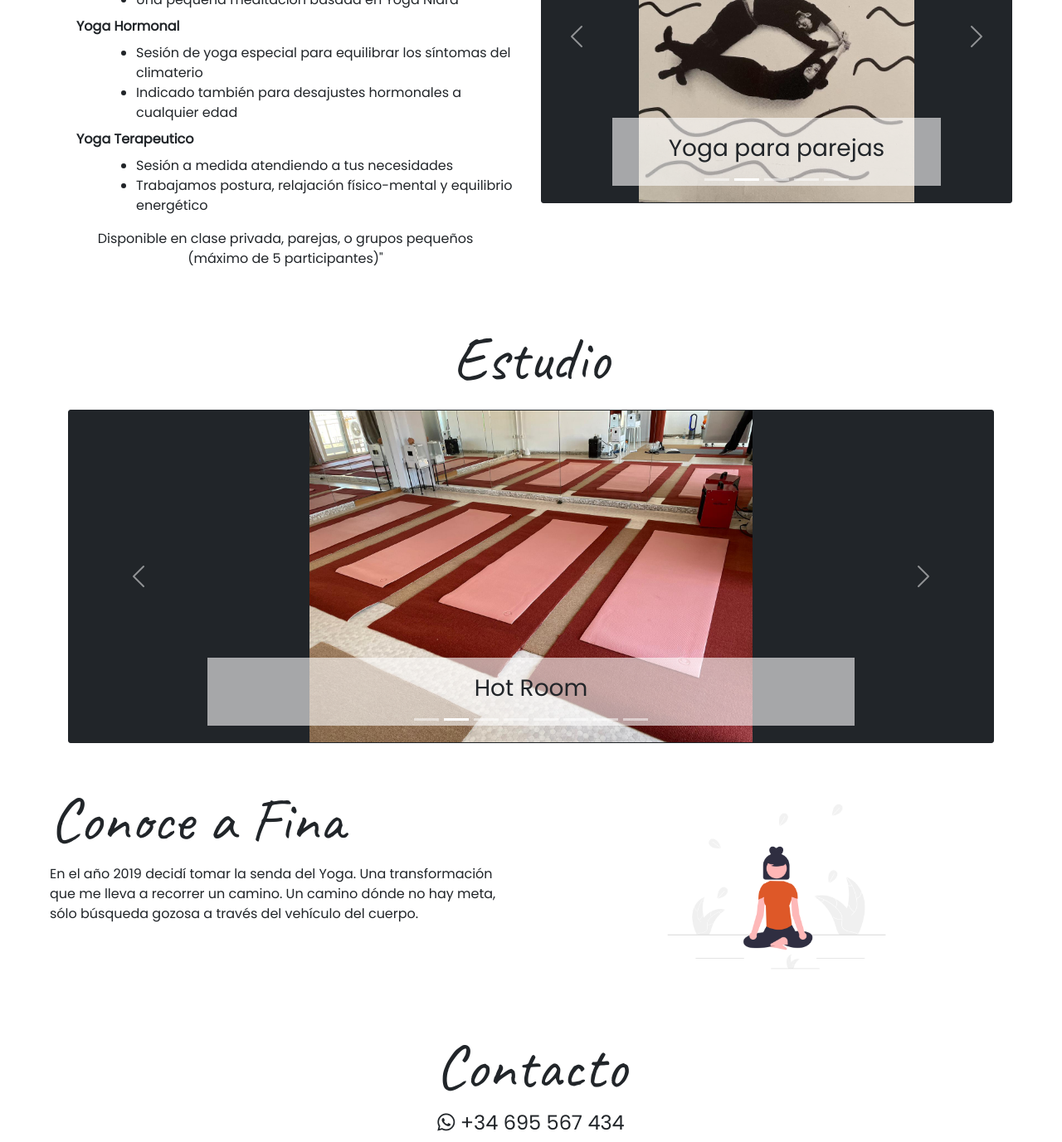
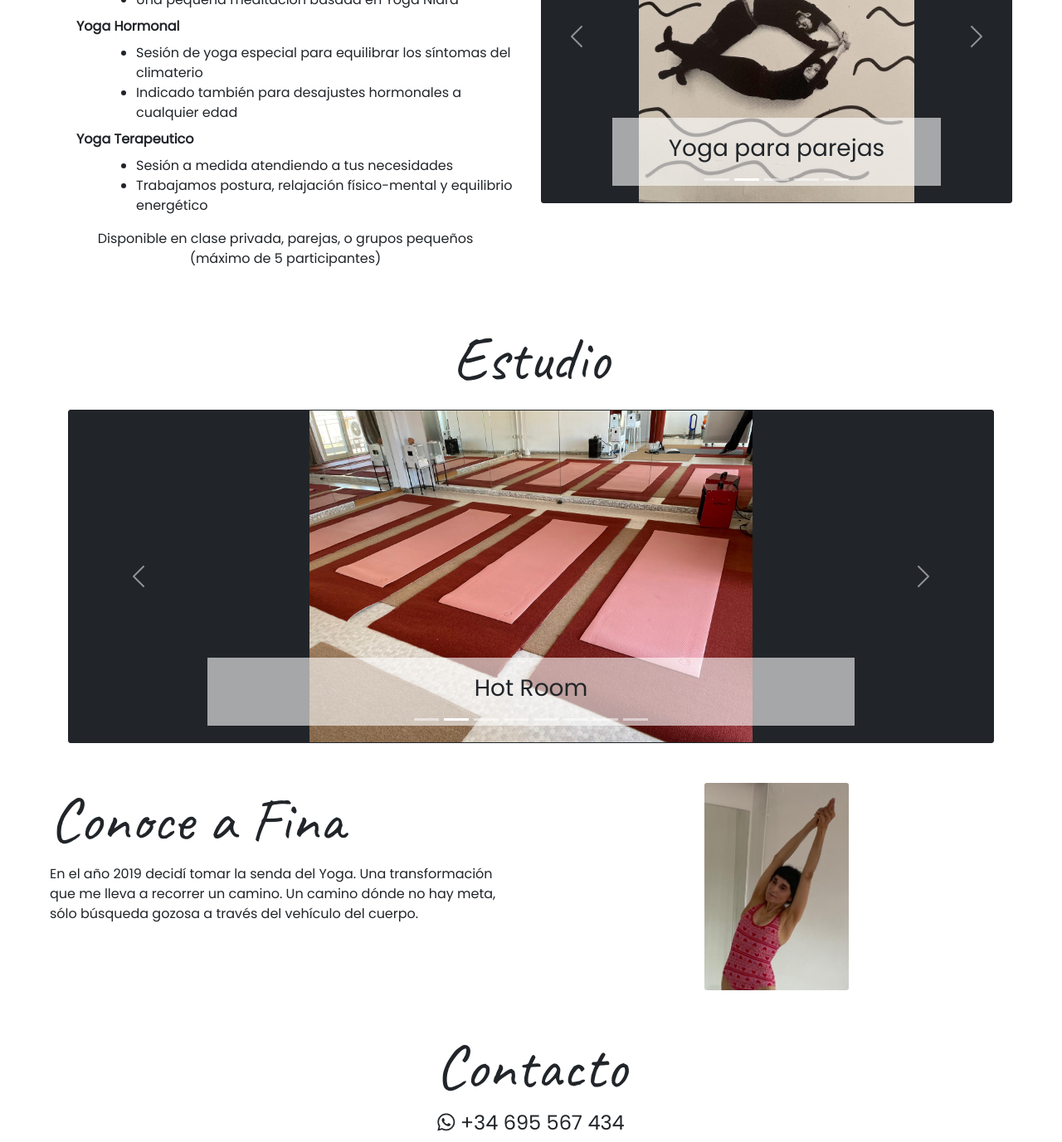
Before and after one commit to rachelblackie/respiro-yoga, a React (Create React App) app: page / in a window 1280 px wide. Shown: the part 1206-2583 px from the top of the page at 83% size. Built offline with nearby package versions, Linux system fonts and the light colour scheme.

Commit message:
added photos

```diff
--- a/src/Clases.js
+++ b/src/Clases.js
@@ -55,7 +55,7 @@ function Clases(props) {
       bottomLine: (
         <div>
           <div>Disponible en clase privada, parejas, o grupos pequeños</div>
-          <div> (máximo de 5 participantes)"</div>
+          <div> (máximo de 5 participantes)</div>
         </div>
       ),
       privateClassCaption: "Yoga para individuos",
--- /dev/null
+++ b/src/Fina.css
@@ -0,0 +1,3 @@
+.fina-photo {
+  border-radius: 3px;
+}
--- a/src/Fina.js
+++ b/src/Fina.js
@@ -1,5 +1,6 @@
 import React from "react";
-import meditation from "./images/meditation.png";
+import "./Fina.css";
+import finaYoga from "./images/finaYoga.jpeg";
 
 function Fina(props) {
   let content = {
@@ -24,9 +25,9 @@ function Fina(props) {
         </div>
         <div className="col-lg text-center my-auto">
           <img
-            src={meditation}
-            className="img-fluid clases-image"
-            alt="illustration of woman meditating"
+            src={finaYoga}
+            className="img-fluid clases-image fina-photo"
+            alt="yoga instructor"
           ></img>
         </div>
       </div>
```
Also changed, not shown: src/images/collage.jpeg, src/images/finaYoga.jpeg (added).
